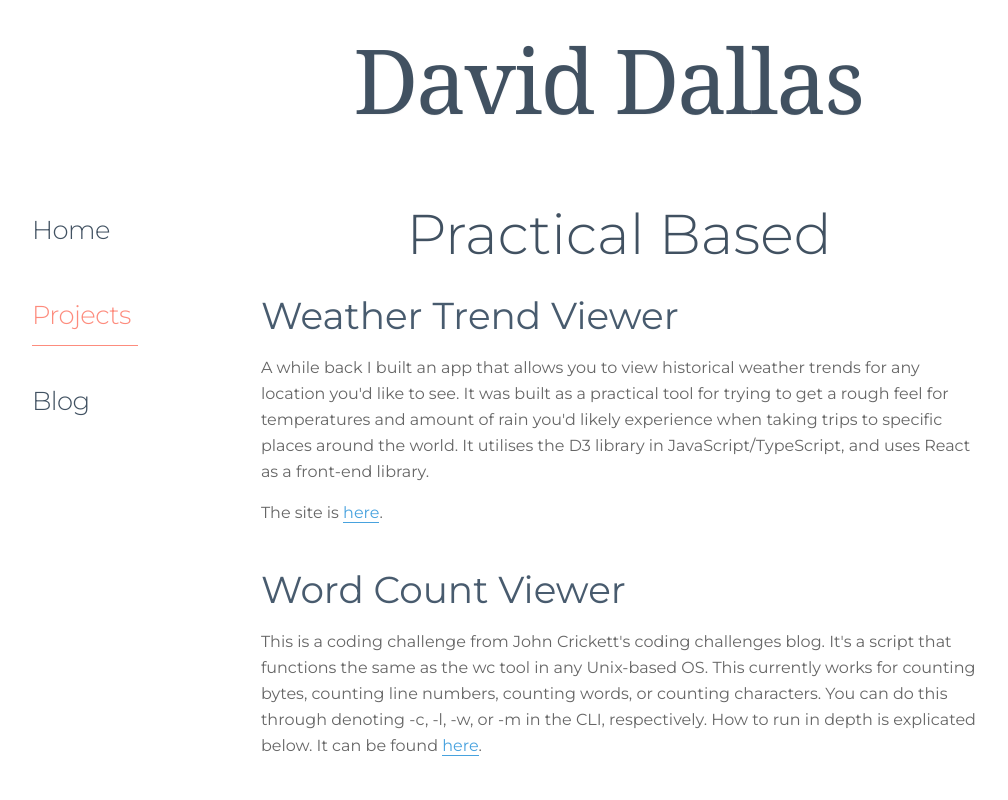
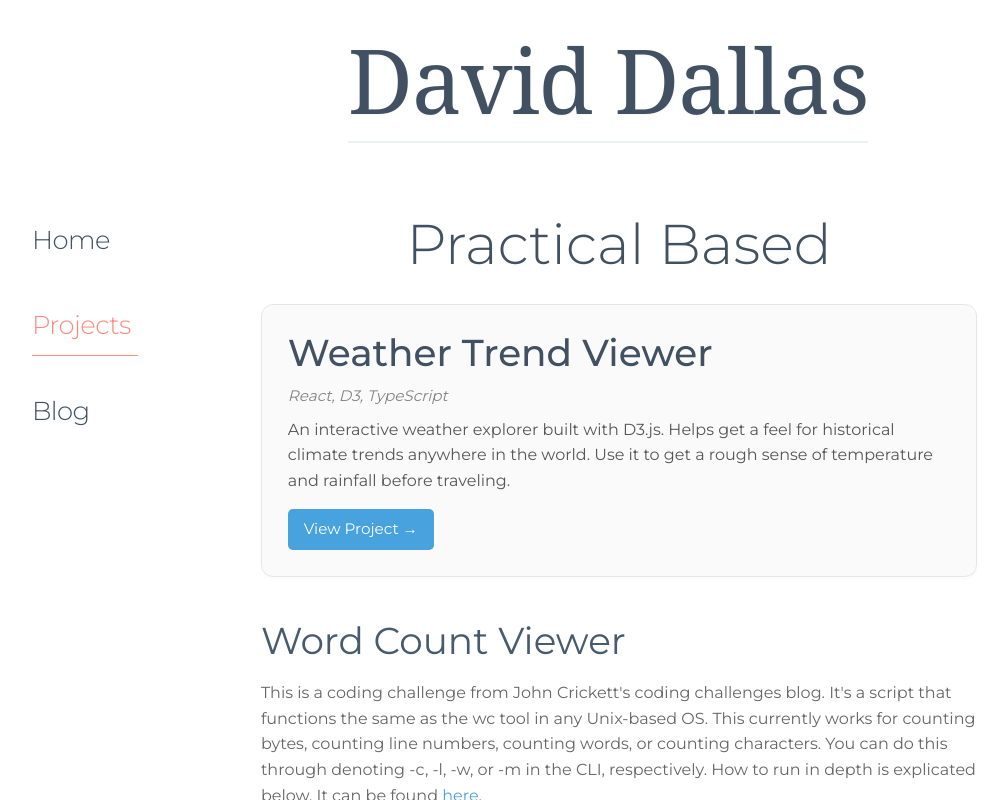
Before and after one commit to DavidJDallas/site, a React (Create React App) app: page /projects in a window 1280 px wide. Shown: the whole page, without its empty margins (32-1040 px from the left). Built offline with nearby package versions, Linux system fonts and the light colour scheme.

Commit message:
some redesign done

```diff
--- a/src/Header/Header.jsx
+++ b/src/Header/Header.jsx
@@ -38,16 +38,19 @@ const Header = ({ title }) => {
                 >
                   <h1
   style={{
-                            fontSize: 'clamp(1.8rem, 4vw, 3.236rem)', // Responsive golden ratio sizing
-                            fontWeight: '300',
+    fontSize: 'clamp(2.2rem, 6vw, 3.618rem)',
+    fontWeight: '400',
     color: '#2c3e50',
     margin: '0',
-                            letterSpacing: '-0.025em',
-                            fontFamily: 'Georgia, serif',
-                            textShadow: '0 1px 2px rgba(0,0,0,0.05)',
-                            lineHeight: '1.2'
+    letterSpacing: '-0.015em',
+    fontFamily: '"Playfair Display", Georgia, serif',
+    textShadow: '0 1px 3px rgba(0,0,0,0.05)',
+    borderBottom: '2px solid #ecf0f1',
+    paddingBottom: '0.5rem',
   }}
 >
+
+
                         {title}
                     </h1>
 
--- a/src/LandingPage/LandingPage.jsx
+++ b/src/LandingPage/LandingPage.jsx
@@ -11,15 +11,18 @@ const LandingPage = () => {
                 fontFamily: 'Georgia, serif'
             }}>
                 <header style={{ marginBottom: '2.618rem' }}>
-                    <h3 style={{
-                        fontSize: '2.618rem',
-                        marginBottom: '1.618rem',
-                        fontWeight: '300',
-                        color: '#2c3e50',
-                        letterSpacing: '-0.02em'
-                    }}>
-                        About Me
-                    </h3>
+                <h2 style={{
+                    fontSize: '2rem',
+                    marginBottom: '1.618rem',
+                    fontWeight: '400',
+                    color: '#2c3e50',
+                    borderBottom: '1px solid #ecf0f1',
+                    paddingBottom: '0.5rem',
+                    letterSpacing: '-0.02em'
+                }}>
+                About Me
+                </h2>
+
                 </header>
 
                 <main>
--- a/src/Projects/Projects.jsx
+++ b/src/Projects/Projects.jsx
@@ -17,38 +17,52 @@ const Projects = () => {
                     Practical Based
                 </h2>
 
-                <article style={{ marginBottom: '2.618rem' }}>
+                <article style={{
+    background: '#fafafa',
+    border: '1px solid #e1e4e8',
+    borderRadius: '12px',
+    padding: '1.618rem',
+    marginBottom: '2.618rem',
+    boxShadow: '0 2px 5px rgba(0, 0, 0, 0.03)'
+}}>
     <h3 style={{
-                        fontSize: '1.618rem',
-                        marginBottom: '1rem',
-                        fontWeight: '400',
-                        color: '#34495e'
+        fontSize: '1.5rem',
+        marginBottom: '0.5rem',
+        fontWeight: '500',
+        color: '#2c3e50'
     }}>
         Weather Trend Viewer
     </h3>
     <p style={{
-                        marginBottom: '1rem',
-                        fontSize: '1rem',
-                        color: '#555'
+        fontSize: '0.95rem',
+        color: '#777',
+        fontStyle: 'italic',
+        marginBottom: '0.5rem'
     }}>
-                        A while back I built an app that allows you to view historical weather trends for any location you'd like to see. It was built as a practical tool for trying to get a rough feel for temperatures and amount of rain you'd likely experience when taking trips to specific places around the world. It utilises the D3 library in JavaScript/TypeScript, and uses React as a front-end library.
+        React, D3, TypeScript
     </p>
     <p style={{
         fontSize: '1rem',
-                        color: '#555'
+        color: '#444',
+        lineHeight: '1.6',
+        marginBottom: '1rem'
     }}>
-                        The site is <a
-                            href="https://weathertrends.netlify.app/"
+        An interactive weather explorer built with D3.js. Helps get a feel for historical climate trends anywhere in the world. Use it to get a rough sense of temperature and rainfall before traveling.
+    </p>
+    <a href="https://weathertrends.netlify.app/" target="_blank" rel="noopener noreferrer"
        style={{
-                                color: '#3498db',
+           display: 'inline-block',
+           backgroundColor: '#3498db',
+           color: 'white',
+           padding: '0.5rem 1rem',
+           borderRadius: '5px',
            textDecoration: 'none',
-                                borderBottom: '1px solid #3498db'
-                            }}
-                        >
-                            here
-                        </a>.
-                    </p>
+           fontSize: '0.95rem'
+       }}>
+        View Project →
+    </a>
 </article>
+
 
                 <article style={{ marginBottom: '2.618rem' }}>
                     <h3 style={{
```
Lines whose indentation alone changed are shown as unchanged.
